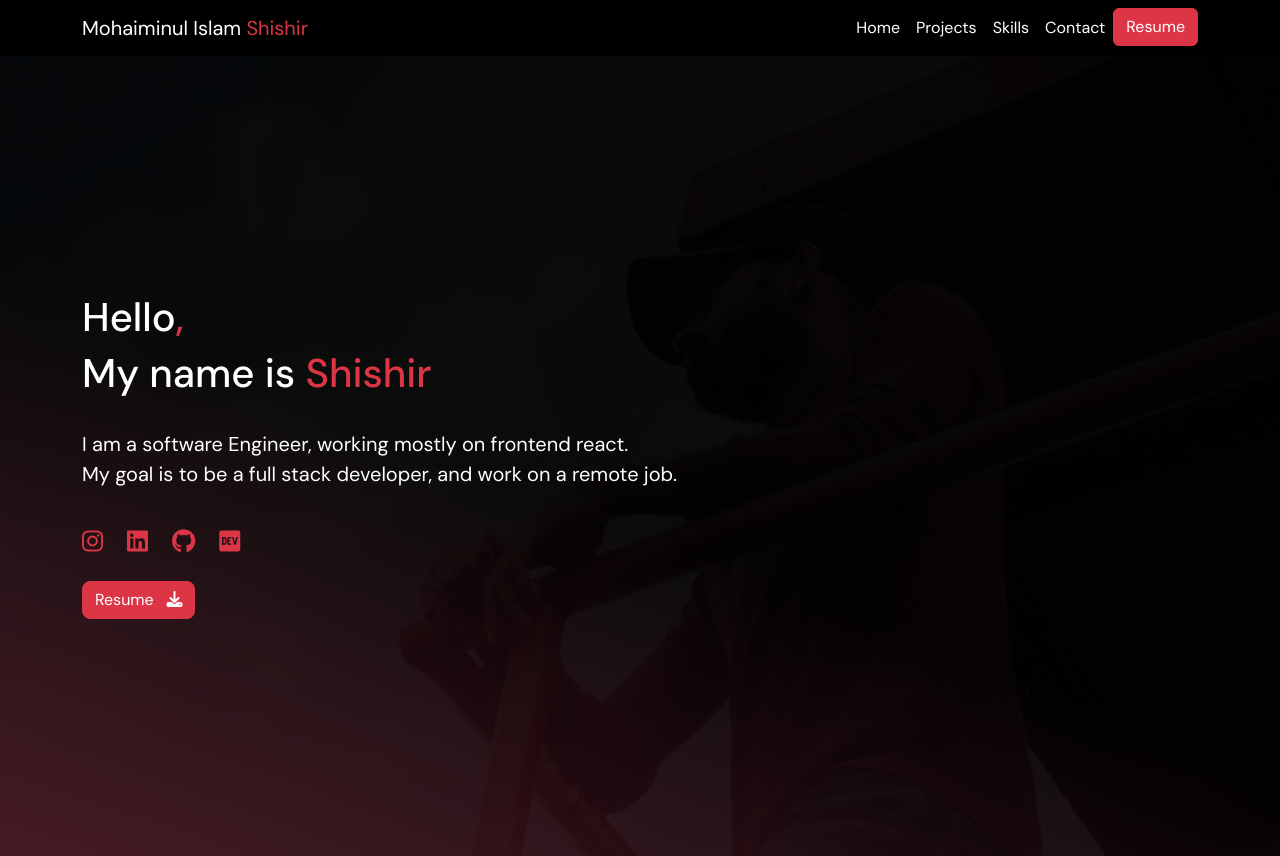
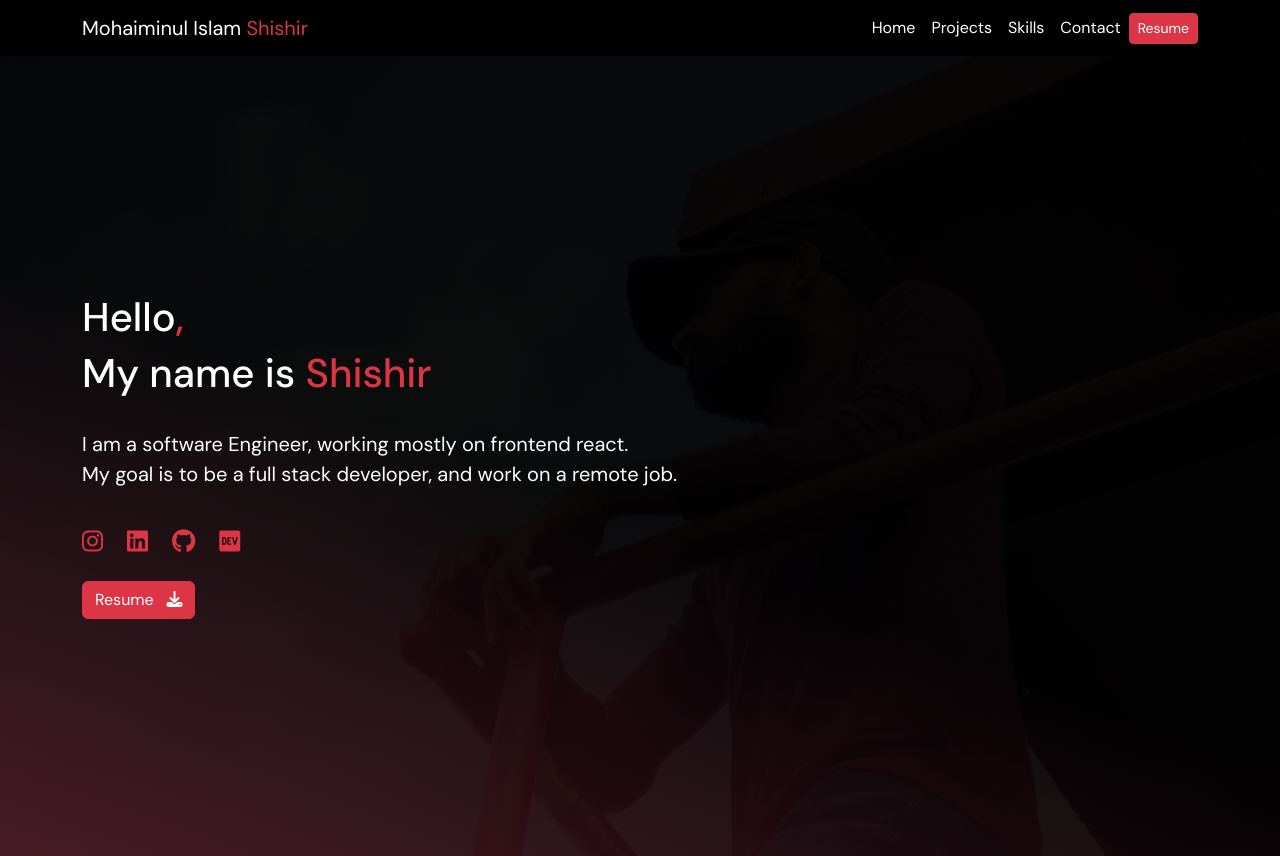
Before and after one commit to Mohaiminul69/sdt-assignment-1, a plain HTML site: page index.html in a window 1280 px wide. Drawn offline with nearby package versions, Linux system fonts and the light colour scheme.

Commit message:
button changed.

```diff
--- a/index.html
+++ b/index.html
@@ -37,7 +37,7 @@
           <span class="navbar-toggler-icon"></span>
         </button>
         <div class="collapse navbar-collapse" id="navbarText">
-          <ul class="navbar-nav ms-auto mb-2 mb-lg-0">
+          <ul class="navbar-nav ms-auto mb-2 mb-lg-0 d-flex align-items-center">
             <li class="nav-item">
               <a class="text-white nav-link active" aria-current="page" href="#"
                 >Home</a
@@ -54,7 +54,7 @@
             </li>
             <li class="nav-item">
               <a
-                class="btn btn-danger"
+                class="btn btn-danger btn-sm"
                 href="https://drive.google.com/uc?export=download&id=1nSEE3sZf1G4KRdovZGJHwTYUe-eN-wLe"
                 >Resume</a
               >
@@ -90,7 +90,7 @@
             ></a>
           </div>
           <a
-            class="btn btn-danger rounded-3"
+            class="btn btn-danger"
             href="https://drive.google.com/uc?export=download&id=1nSEE3sZf1G4KRdovZGJHwTYUe-eN-wLe"
           >
             Resume &nbsp; <i class="fa-solid fa-download fs-6"></i>
```
